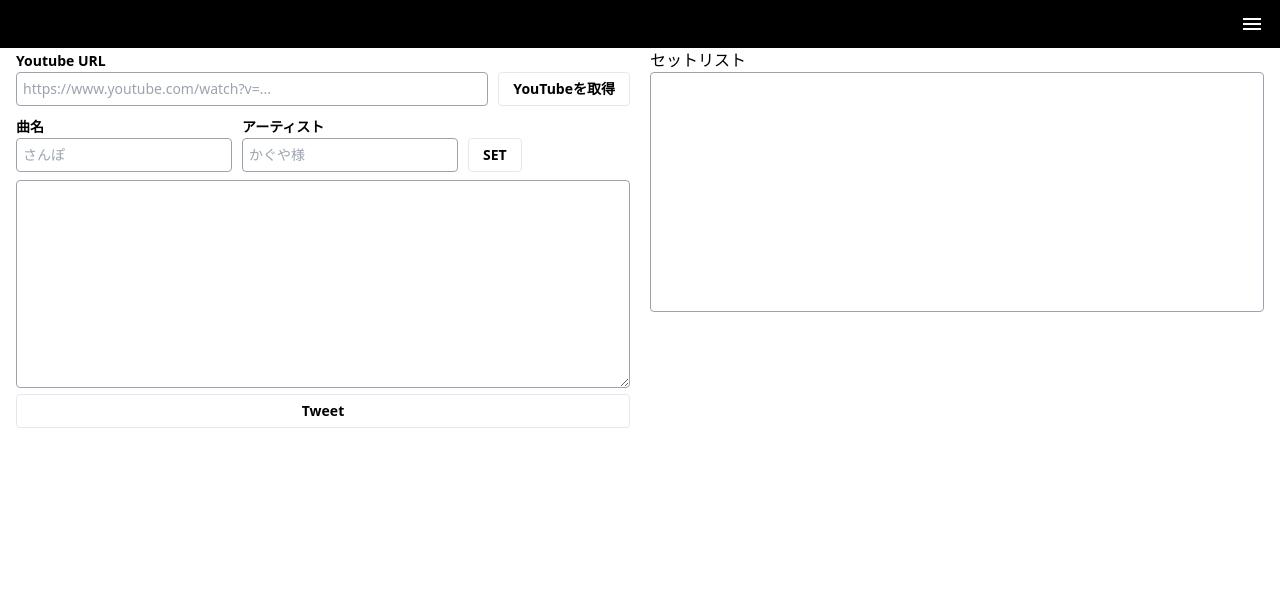
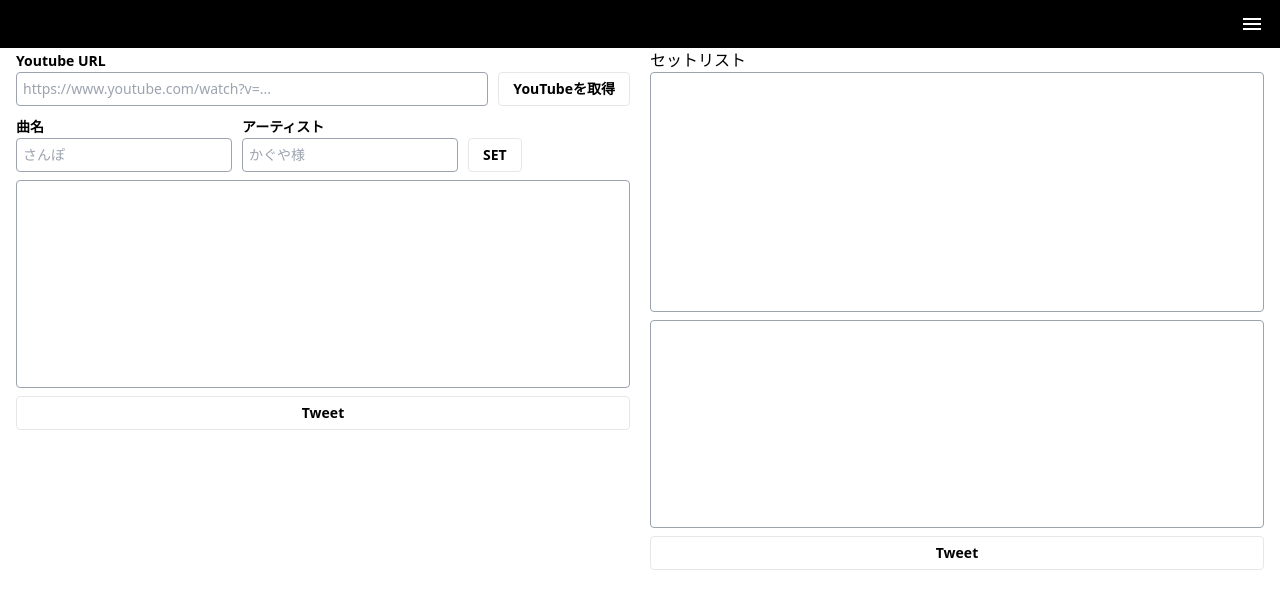
Before and after one commit to SlothCorporation/VirtualSoundBox, a Next.js app in the folder frontend/: page /post-generator in a window 1280 px wide. Shown: the top 608 px of the page. Built offline with nearby package versions, Linux system fonts and the light colour scheme.

Commit message:
fix post-generator

```diff
--- a/frontend/src/pages/post-generator/index.tsx
+++ b/frontend/src/pages/post-generator/index.tsx
@@ -215,10 +215,9 @@ function PostPreview() {
 
   return (
     <div className="w-full">
-      <textarea
-        className="h-52 w-full rounded border border-gray-400 px-4 py-[0.62rem] text-sm"
-        value={data.length > 0 ? generatedText : ""}
-      />
+      <div className="mb-2 h-52 w-full whitespace-pre rounded border border-gray-400 px-4 py-[0.62rem] text-sm">
+        {data.length > 0 ? generatedText : ""}
+      </div>
       <button
         className="w-full rounded border p-1.5 text-sm font-bold"
         onClick={() => handlePost()}
@@ -287,20 +286,15 @@ function SetListPreview() {
   };
   return (
     <div className="w-full">
-      {data.length > 0 && (
-        <>
-          <textarea
-            className="h-52 w-full rounded border border-gray-400 px-4 py-[0.62rem] text-sm"
-            value={generatedText}
-          />
+      <div className="mb-2 h-52 w-full whitespace-pre rounded border border-gray-400 px-4 py-[0.62rem] text-sm">
+        {data.length > 0 ? generatedText : ""}
+      </div>
       <button
         className="w-full rounded border p-1.5 text-sm font-bold"
         onClick={() => handlePost()}
       >
         Tweet
       </button>
-        </>
-      )}
     </div>
   );
 }
```
Lines whose indentation alone changed are shown as unchanged.
